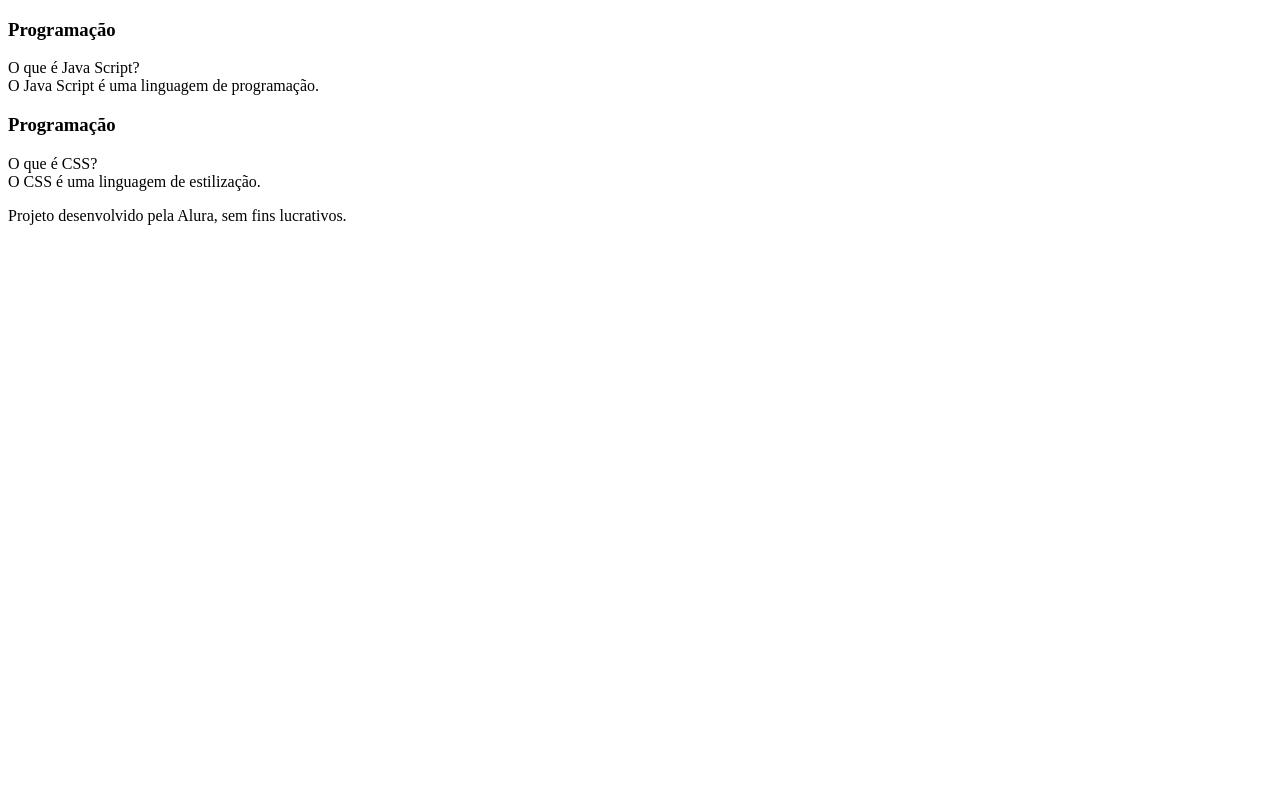
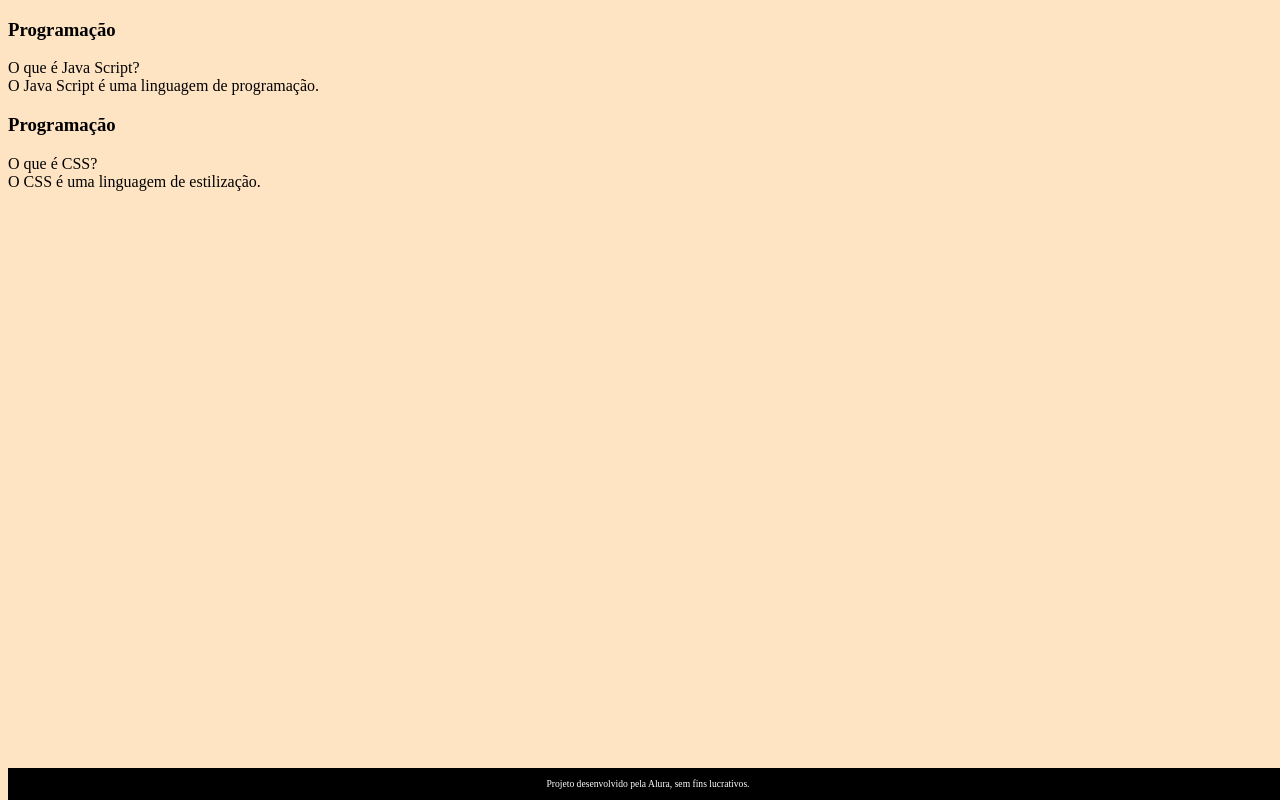
Before and after one commit to yTaii/primeiro-projeto-do-3-trimestre, a plain HTML site: page index.html in a window 1280 px wide. Drawn offline with Linux system fonts and the light colour scheme.

Commit message:
Add files via upload

```diff
--- a/assets/style.css
+++ b/assets/style.css
@@ -0,0 +1,16 @@
+body {
+    background-color: bisque;
+}
+footer {
+    background-color: black;
+    color: white;
+    bottom:0;
+    position:fixed;
+    width:100%;
+    height:2rem;
+}
+footer p{
+    text-align: center;
+    font-size: 0.6rem;
+    margin-top: 0,5rem;
+}
--- a/index.html
+++ b/index.html
@@ -4,10 +4,11 @@
 <head>
     <meta charset="UTF-8">
     <meta name="viewport" content="width=device-width, initial-scale=1.0">
+    <link rel="stylesheet" href="assets/style.css">
     <title>Document</title>
 </head>
-
-<main></main>
+<body>
+    <main></main>
     <section id= “container”>
 
 </section>
@@ -40,3 +41,6 @@
      <footer>
         <p>Projeto desenvolvido pela Alura, sem fins lucrativos.</p>
     </footer>
+
+</body>
+</html>
```
